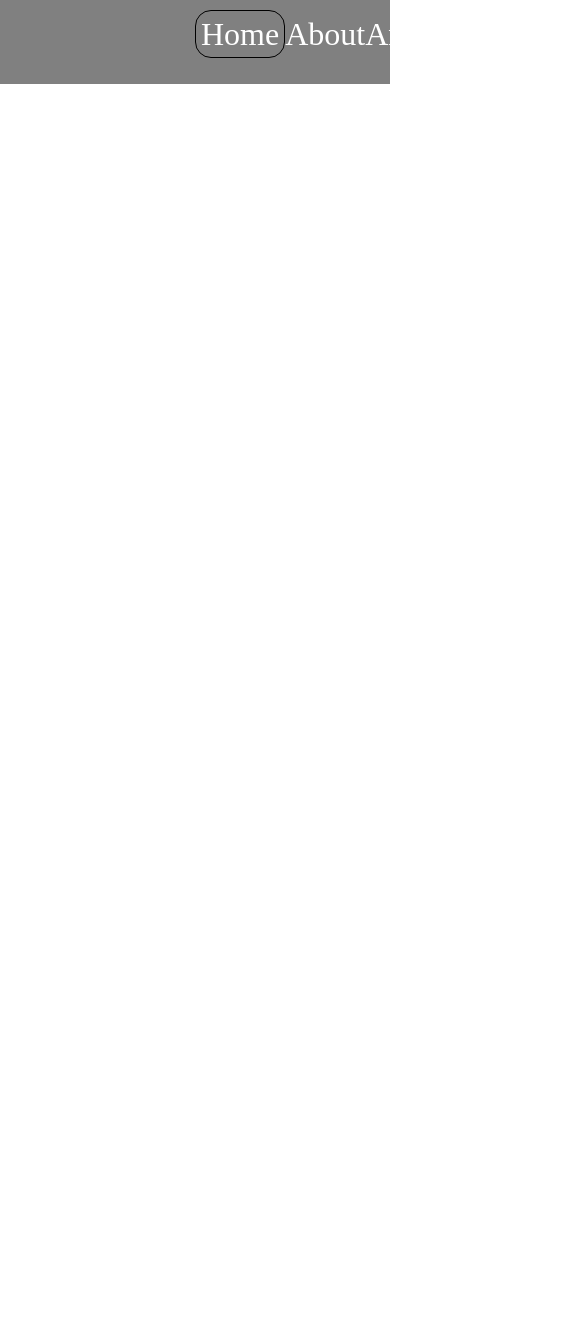
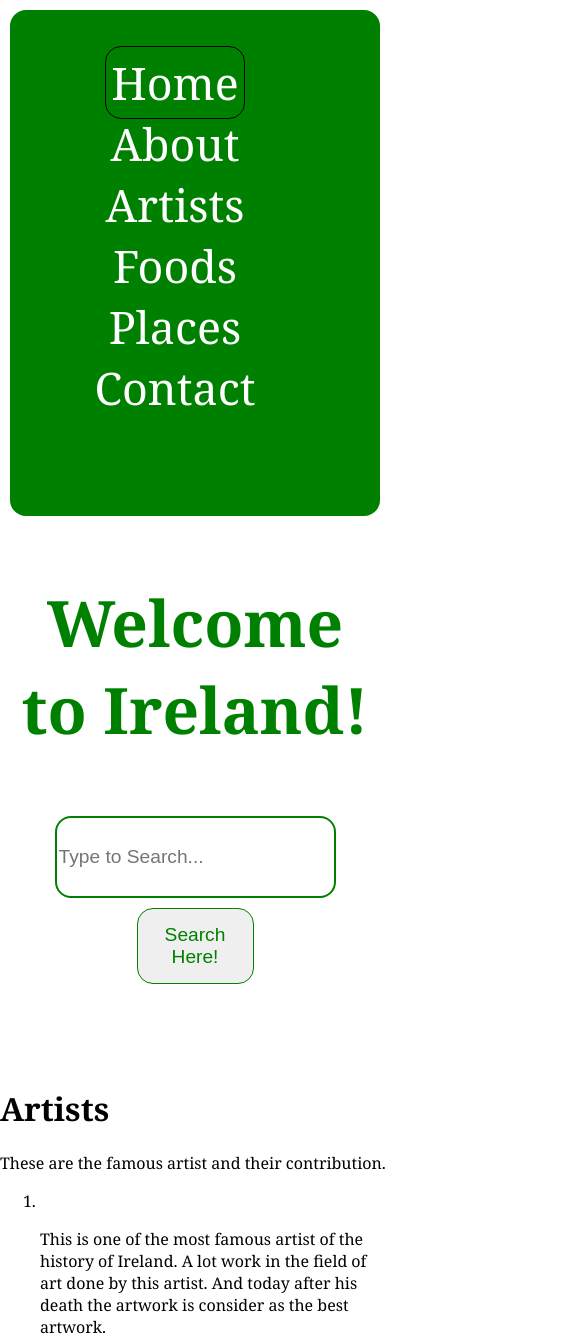
Before and after one commit to Rihan0036/website-assignment-testbook, a plain HTML site: page index.html in a window 390 px wide. Shown: the top 1341 px of the page, 585 px wide, since content can reach past the window. Before the commit the page ends 844 px from the top, so only its background shows below. Drawn offline with Linux system fonts and the light colour scheme.

Commit message:
file with media query

```diff
--- a/index.html
+++ b/index.html
@@ -17,11 +17,24 @@
                     <li><a href="#">Contact</a></li>
                 </ul>
             </nav>
+
+
+        </header>
+        <!--Search Section-->
+        <div class="srch">
+            <h1>Welcome to Ireland!</h1>
+            <input type="text " class="search" placeholder="Type to Search..."><br>
+            <button class="btn">Search Here!</button>
+        </div>
          <!--Section 1 Artists-->
          <div>
-                <div>
-                    <img src="#" alt="">
-                </div>
+            <h1>Artists</h1>
+            <p>These are the famous artist and their contribution.</p>
+            <ol>
+                <li><img src="" alt=""><p>This is one of the most famous artist of the history of Ireland.
+                    A lot work in the field of art done by this artist. And today after his death the artwork is consider as the best artwork.
+                </p></li>
+            </ol>
 
         </div>
         <!--Foods-->
@@ -36,7 +49,5 @@
         <div>
 
         </div>
-
-        </header>
     </body>
 </html>
--- a/style-sheet.css
+++ b/style-sheet.css
@@ -1,13 +1,16 @@
 body{
-    font-family: 'Times New Roman', Times, serif;
+    font-family: Georgia, 'Times New Roman', Times, serif;
     margin: 0;
     padding: 0;
+    scroll-behavior: smooth;
 
 }
 .nav{
-    background-color: gray;
+    background-color: green;
     color: white;
-    height: 10vh;
+    height: 15vh;
+    border-radius: 1rem;
+    margin: 10px;
 
 }
 .nav a{
@@ -41,4 +44,84 @@ nav ul {
     list-style: none;
     justify-content: space-around;
     float: right;
+    text-justify: center;
+    margin-top: 5vh;
+
+
 }
+@media screen and (max-width:600px) {
+    .nav{
+        background-color: green;
+        color: white;
+        height: 60vh;
+        border-radius: 1rem;
+
+
+
+    }
+    nav ul {
+        width:100%;
+        display: flex;
+        list-style: none;
+        flex-direction: column;
+        align-items: center;
+        font-size: 1.4rem;
+         margin-top: 5vh;
+
+
+    }
+
+
+}
+
+nav ul:last-child{
+    margin-right: 20px;
+}
+.srch{
+    text-align: center;
+    padding: none;
+    background-attachment: fixed;
+    height: 60vh;
+    width: 100%;
+
+}
+.srch h1{
+    text-align: center;
+    color: green;
+    padding: 20px;
+    font-size: 4rem ;
+
+}
+.btn{
+
+    border-radius: 1rem;
+    border: 1px solid green;
+    color: green;
+    font-size: 1.2rem;
+    width: 30%;
+    height: 15%;
+    margin-top: 10px;
+
+
+
+}
+.btn:hover{
+    background-color: green;
+    color: black;
+    width: 31%;
+    height: 15.5%;
+
+}
+.search{
+    width: 70%;
+    height: 15%;
+    border-radius: 1rem;
+    border: 2px solid green;
+    font-size: 1.2rem;
+
+}
+.search:hover{
+    width: 71%;
+    height: 16%;
+
+}
```
Lines whose indentation alone changed are shown as unchanged.
